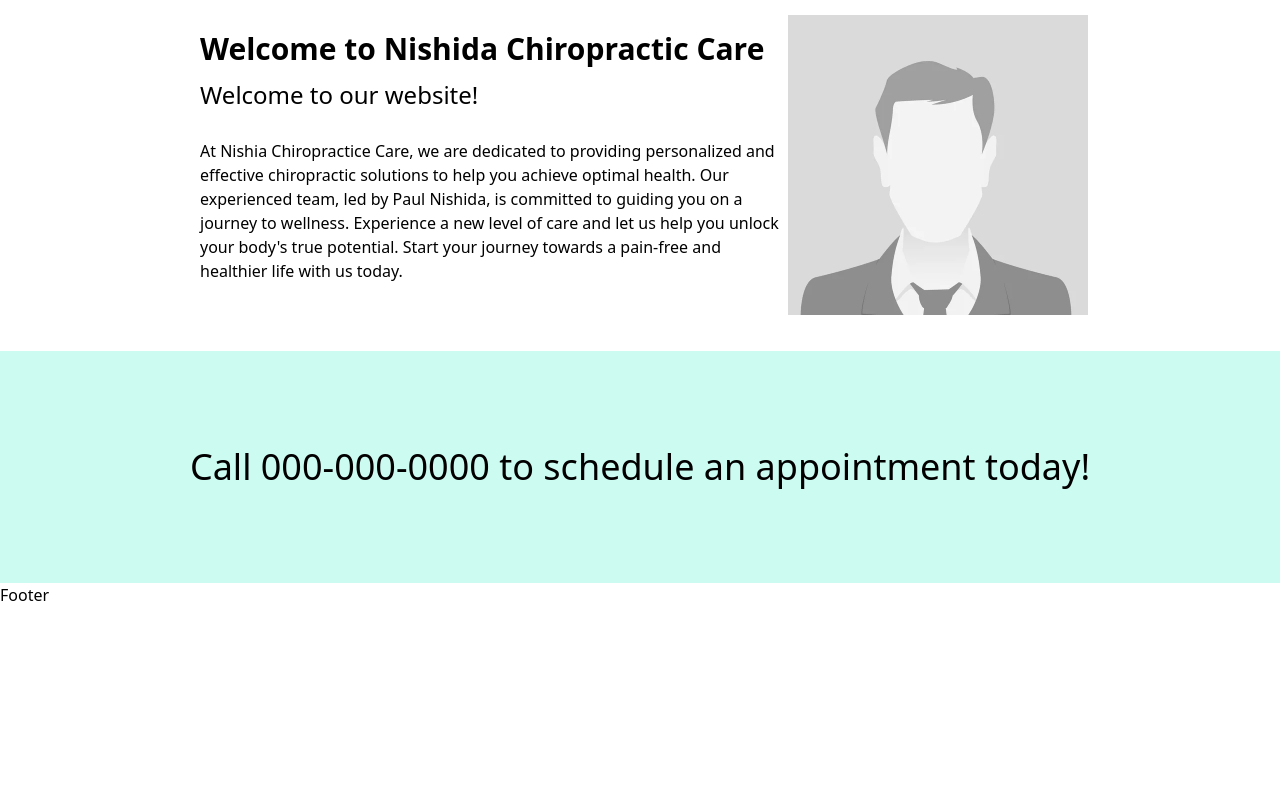
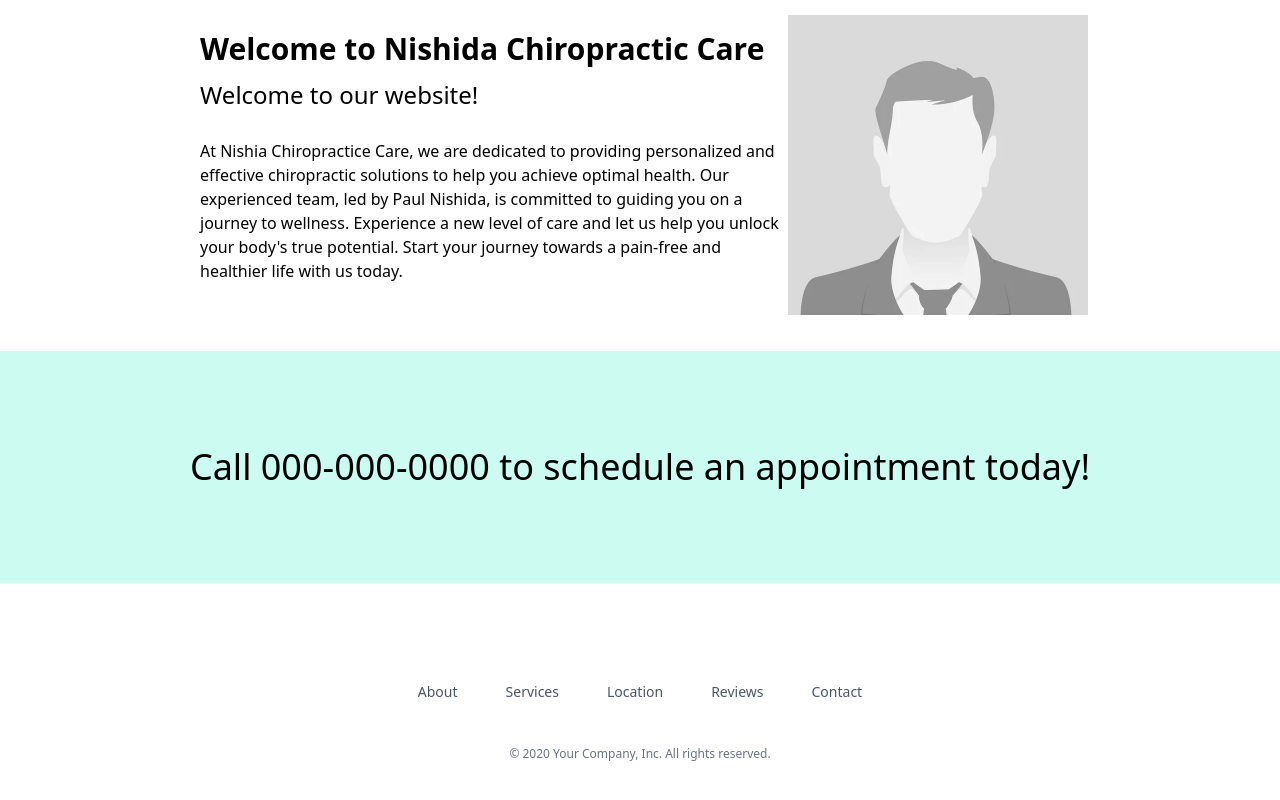
Before and after one commit to zachcygan/nashida-chiropractor, a Next.js app: page / in a window 1280 px wide. Shown: the part 565-1365 px from the top of the page. Before the commit the page ends 1172 px from the top, so only its background shows below. Built offline with nearby package versions, Linux system fonts and the light colour scheme.

Commit message:
added footer

```diff
--- a/src/components/footer.tsx
+++ b/src/components/footer.tsx
@@ -1,5 +1,31 @@
+const navigation = {
+  main: [
+    { name: 'About', href: '/about', current: false },
+    { name: 'Services', href: '/services', current: false },
+    { name: 'Location', href: '/location', current: false },
+    { name: 'Reviews', href: '/reviews', current: false },
+    { name: 'Contact', href: '#', current: false },
+  ],
+}
+
+
 export default function Footer() {
-  return(
-    <div>Footer</div>
+  return (
+    <footer className="bg-white">
+      <div className="mx-auto max-w-7xl overflow-hidden px-6 py-20 sm:py-24 lg:px-8">
+        <nav className="-mb-6 columns-2 sm:flex sm:justify-center sm:space-x-12" aria-label="Footer">
+          {navigation.main.map((item) => (
+            <div key={item.name} className="pb-6">
+              <a href={item.href} className="text-sm leading-6 text-gray-600 hover:text-gray-900">
+                {item.name}
+              </a>
+            </div>
+          ))}
+        </nav>
+        <p className="mt-10 text-center text-xs leading-5 text-gray-500">
+          &copy; 2020 Your Company, Inc. All rights reserved.
+        </p>
+      </div>
+    </footer>
   )
 }
--- a/src/components/navbar.tsx
+++ b/src/components/navbar.tsx
@@ -7,7 +7,7 @@ import Image from 'next/image'
 import Link from 'next/link'
 
 const navigation = [
-  { name: 'About', href: '/about', current: true },
+  { name: 'About', href: '/about', current: false },
   { name: 'Services', href: '/services', current: false },
   { name: 'Location', href: '/location', current: false },
   { name: 'Reviews', href: '/reviews', current: false },
```
